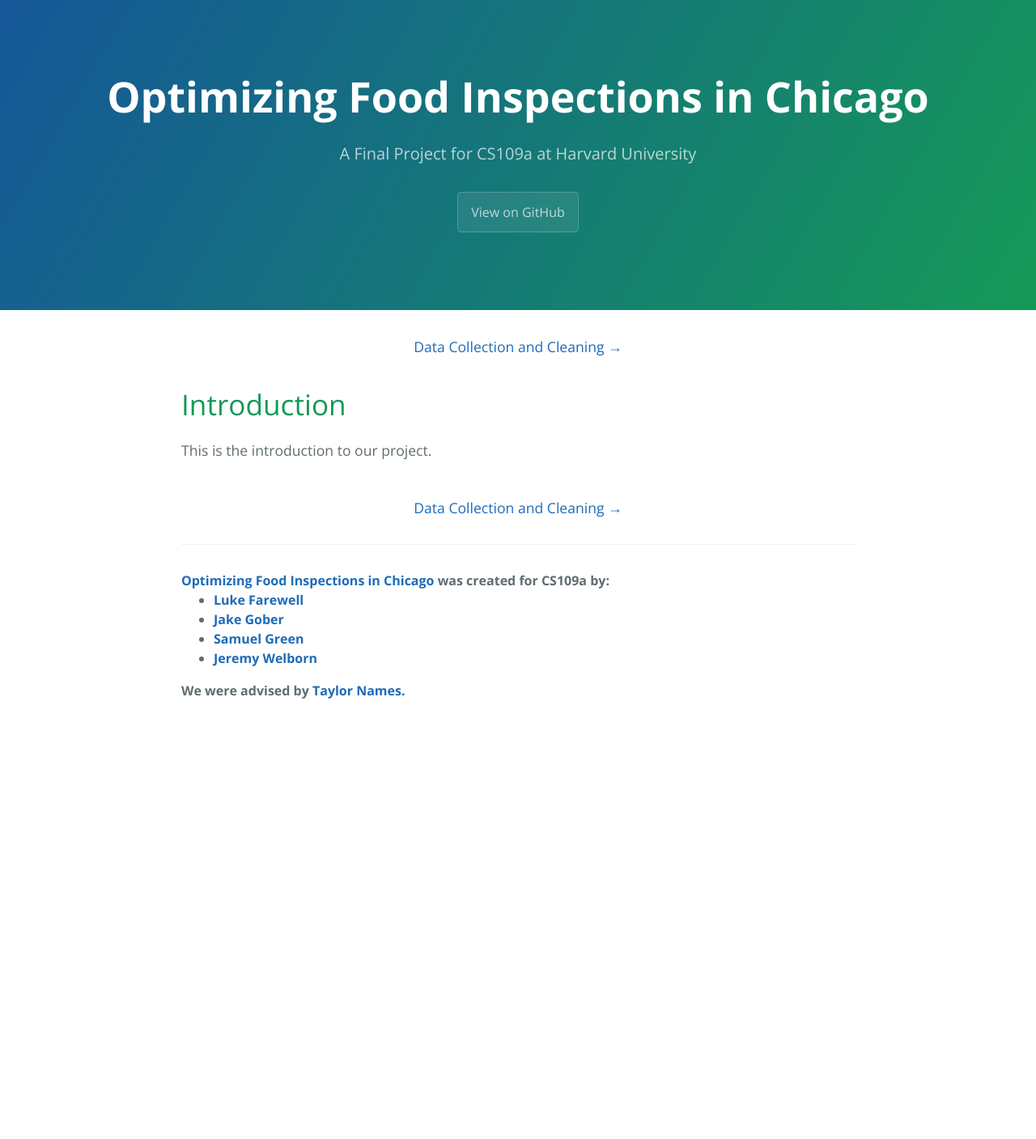
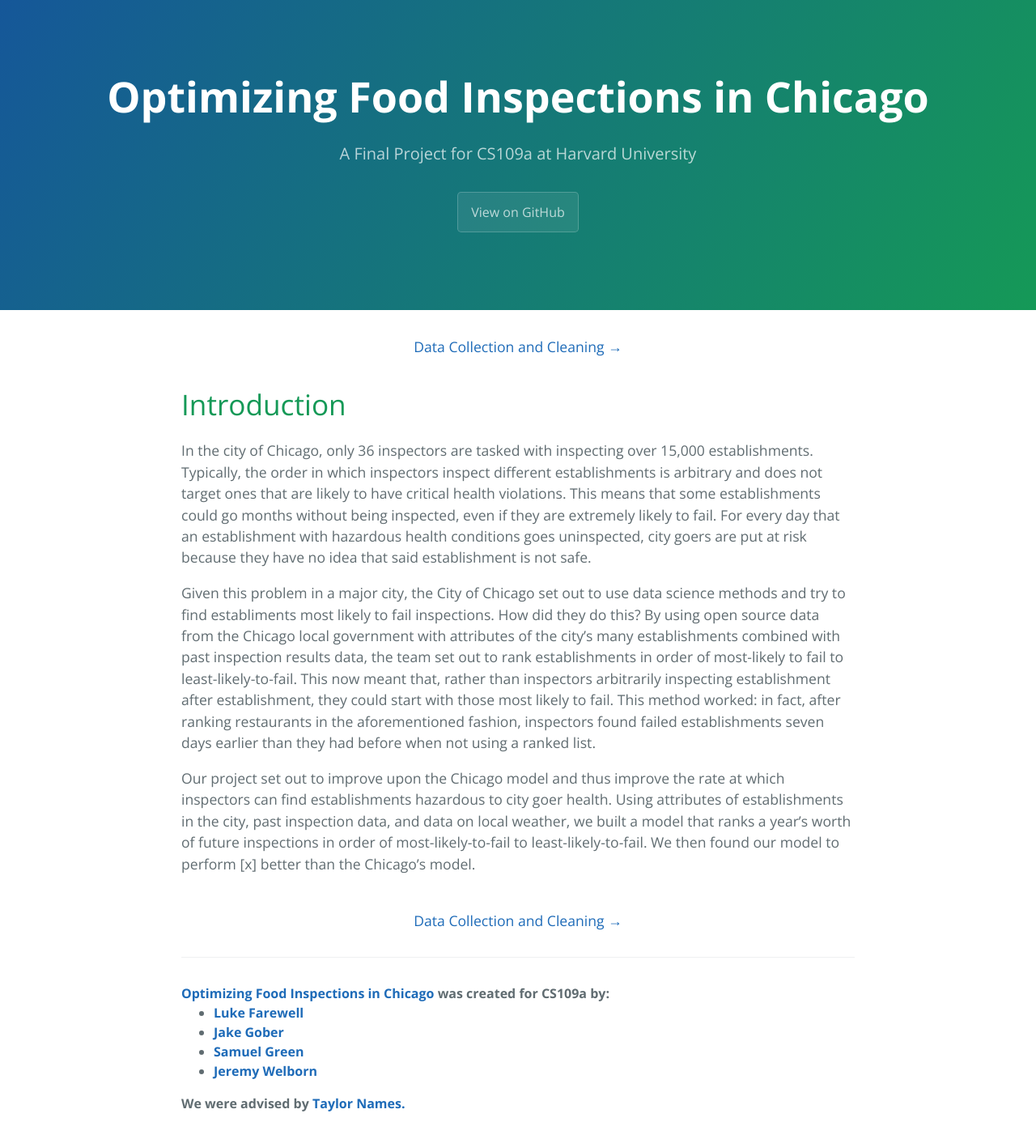
Before and after one commit to Fggw/downloader, a Jekyll site: the page built from docs/_posts/2016-12-12-introduction.md, in a window 1280 px wide. Shown: the whole page at 81% size. Built offline with Jekyll 4.4.1, drawn with Linux system fonts in a browser that asks for light colours; before the commit the page ends 900 px from its top, so only the background shows below that.

Commit message:
add introduction page

```diff
--- a/docs/_posts/2016-12-12-introduction.md
+++ b/docs/_posts/2016-12-12-introduction.md
@@ -5,4 +5,10 @@
 page: 1
 ---
 
-This is the introduction to our project.
+In the city of Chicago, only 36 inspectors are tasked with inspecting over 15,000 establishments.  Typically, the order in which inspectors inspect different establishments is arbitrary and does not target ones that are likely to have critical health violations.  This means that some establishments could go months without being inspected, even if they are extremely likely to fail.  For every day that an establishment with hazardous health conditions goes uninspected, city goers are put at risk because they have no idea that said establishment is not safe.
+
+
+Given this problem in a major city, the City of Chicago set out to use data science methods and try to find establiments most likely to fail inspections.  How did they do this?  By using open source data from the Chicago local government with attributes of the city’s many establishments combined with past inspection results data, the team set out to rank establishments in order of most-likely to fail to least-likely-to-fail. This now meant that, rather than inspectors arbitrarily inspecting establishment after establishment, they could start with those most likely to fail.  This method worked: in fact, after ranking restaurants in the aforementioned fashion, inspectors found failed establishments seven days earlier than they had before when not using a ranked list.
+
+
+Our project set out to improve upon the Chicago model and thus improve the rate at which inspectors can find establishments hazardous to city goer health.  Using attributes of establishments in the city, past inspection data, and data on local weather, we built a model that ranks a year's worth of future inspections in order of most-likely-to-fail to least-likely-to-fail.  We then found our model to perform [x] better than the Chicago's  model.
```
